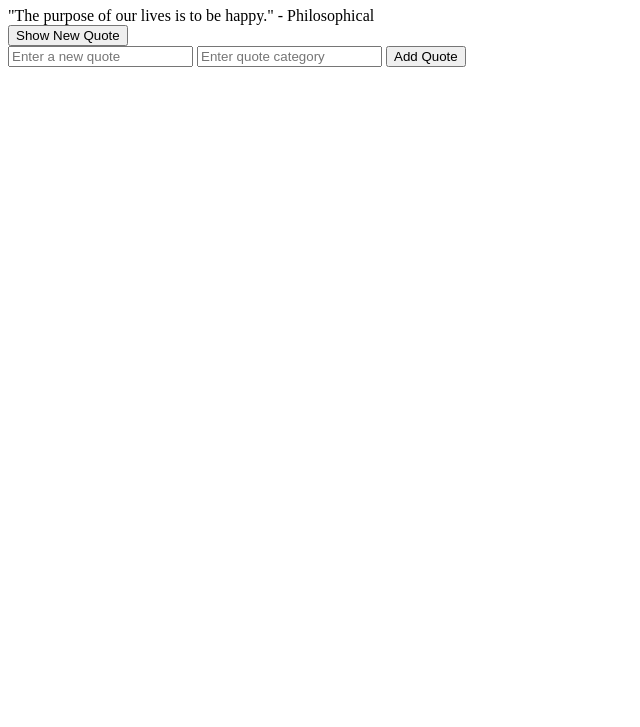
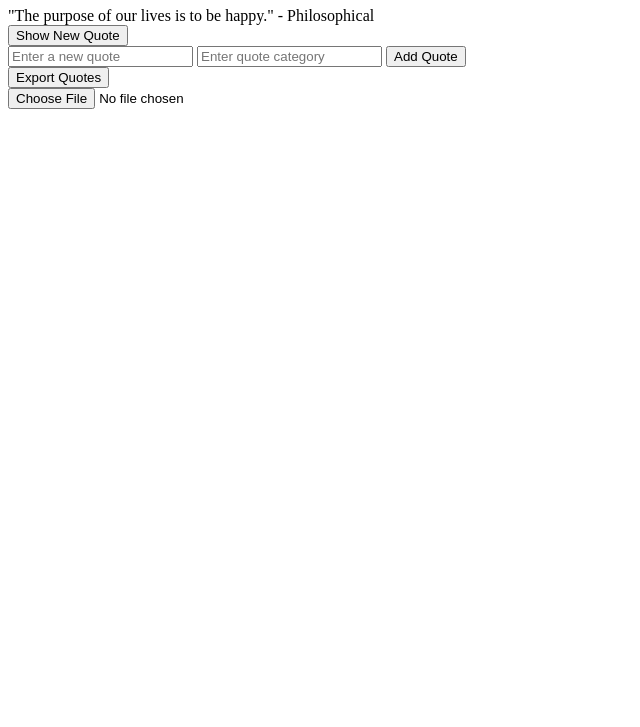
Before and after one commit to AbidanAkele/alx_fe_javascript, a plain HTML site: page dom-manipulation/index.html in a window 1280 px wide. Shown: the part 73-800 px from the top of the page, without its empty margins (0-640 px from the left). Drawn offline with Linux system fonts and the light colour scheme.

Commit message:
Update index.html

```diff
--- a/dom-manipulation/index.html
+++ b/dom-manipulation/index.html
@@ -18,6 +18,14 @@
   <button onclick="addQuote()">Add Quote</button>
  </div>
 
+ <div>
+  <button id="exportQuotes">Export Quotes</button>
+ </div>
+
+ <div>
+  <input type="file" id="importFile" accept=".json" />
+ </div>
+
  <script src="script.js"></script>
 </body>
 
```
